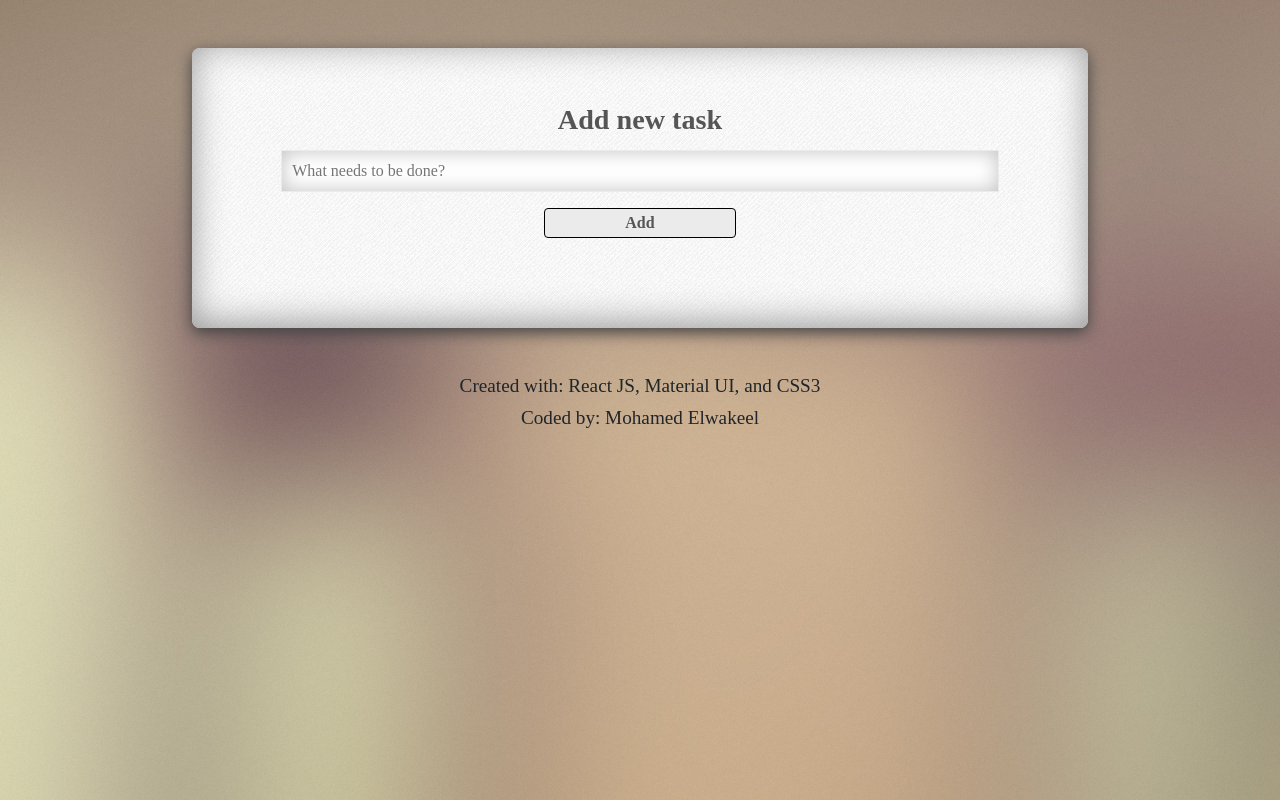
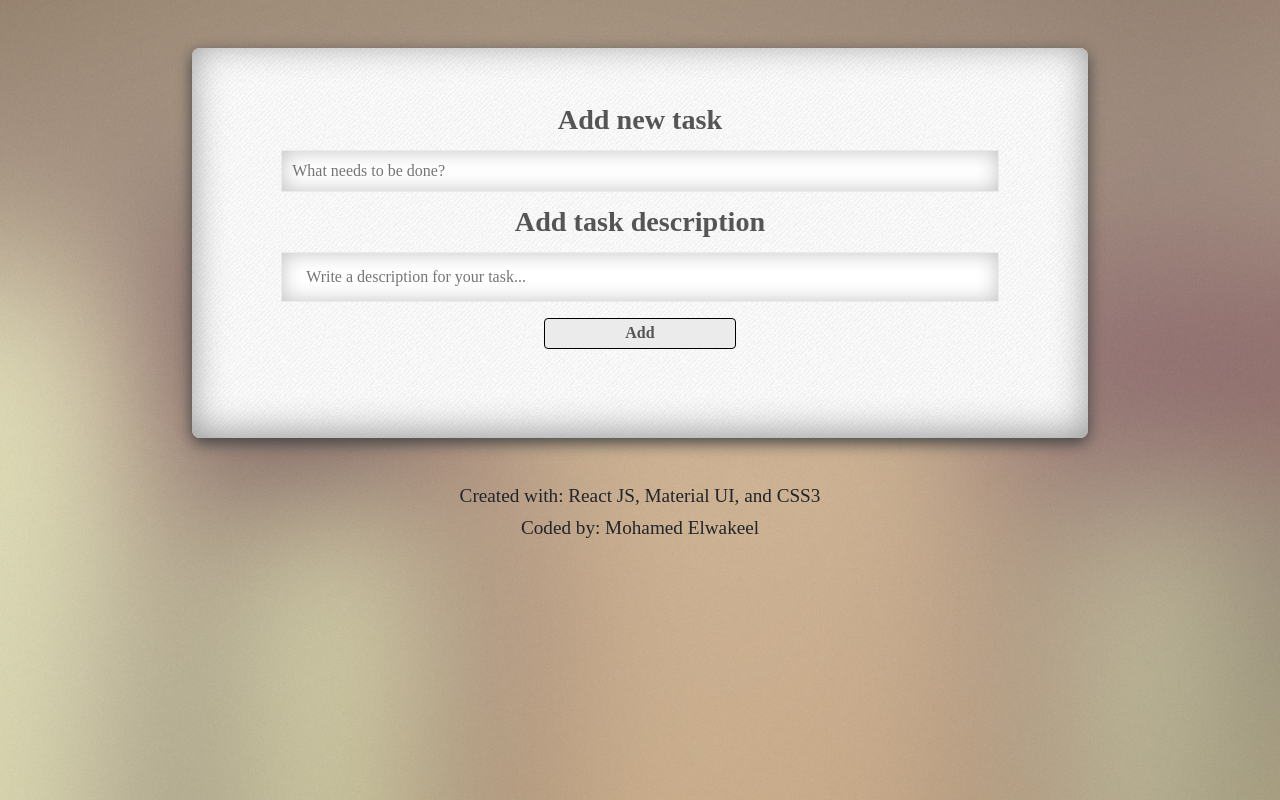
Before and after one commit to Mohamed-Elwakeel/todo-digitalhub, a React (Create React App) app: page / in a window 1280 px wide. Built offline with nearby package versions, Linux system fonts and the light colour scheme; the HTML template or start-up script is replaced by a standard one.

Commit message:
added the description of the task to the app

```diff
--- a/src/App.js
+++ b/src/App.js
@@ -7,11 +7,11 @@ function App() {
   const [todos, setTodos] = useState([]);
 
   // Add todo input function
-  function addTodo(title) {
+  function addTodo(title, description) {
     setTodos(currentTodos => {
       return [
         ...currentTodos,
-        { id: crypto.randomUUID(), title, status: "Not Started" },
+        { id: crypto.randomUUID(), title, description, status: "Not Started" },
       ]
     })
   }
--- a/src/Components/AddTask/AddTask.jsx
+++ b/src/Components/AddTask/AddTask.jsx
@@ -3,13 +3,14 @@ import styles from "./AddTask.module.css";
 
 export const AddTask = ({ onSubmit }) => {
     const [newTodo, setNewTodo] = useState("");
+    const [description, setDescription] = useState("");
 
     function handleSubmit(e) {
         e.preventDefault();
-        if (newTodo === "") return
-
-        onSubmit(newTodo);
-        setNewTodo("")
+        if (newTodo === "") return;
+        onSubmit(newTodo, description);
+        setNewTodo("");
+        setDescription("");
     }
 
     return (
@@ -25,6 +26,17 @@ export const AddTask = ({ onSubmit }) => {
                 onChange={(e) => setNewTodo(e.target.value)}
                 placeholder="What needs to be done?"
             ></input>
+            <label className={styles.taskInputLabel} htmlFor="description">
+                Add task description
+            </label>
+            <input
+                className={`p-4 ${styles.taskInput}`}
+                value={description}
+                type="text"
+                id="description"
+                onChange={(e) => setDescription(e.target.value)}
+                placeholder="Write a description for your task..."
+            ></input>
             <button className={styles.addTaskBtn}>Add</button>
         </form>
     );
--- a/src/Components/Task/Task.jsx
+++ b/src/Components/Task/Task.jsx
@@ -51,7 +51,8 @@ export default function Task({ todo, deleteTodo, toggleTodo, editTodo }) {
                             autoFocus
                         />
                     ) : (
-                        <p
+                        <div className="d-flex flex-column">
+                            <h3
                                 className={`${styles.taskText} ${todo.status === "Finished" ? styles.checked : ""
                                     }`}
                                 onDoubleClick={() => {
@@ -59,7 +60,17 @@ export default function Task({ todo, deleteTodo, toggleTodo, editTodo }) {
                                 }}
                             >
                                 {todo.title}
+                            </h3>
+                            <p
+                                className={`${styles.taskDescription} ${todo.status === "Finished" ? styles.checked : ""
+                                    }`}
+                                onDoubleClick={() => {
+                                    setEditingTodo(true);
+                                }}
+                            >
+                                {todo.description}
                             </p>
+                        </div>
                     )}
                 </li>
             </div>
--- a/src/Components/Task/Task.module.css
+++ b/src/Components/Task/Task.module.css
@@ -30,6 +30,12 @@
     font-size: 1.4rem;
     color: #747274;
     font-weight: 600;
+}
+
+.taskDescription {
+    font-size: 1rem;
+    color: #747274;
+    margin-top: 1rem;
 }
 
 .statusChip {
```
Lines whose indentation alone changed are shown as unchanged.
